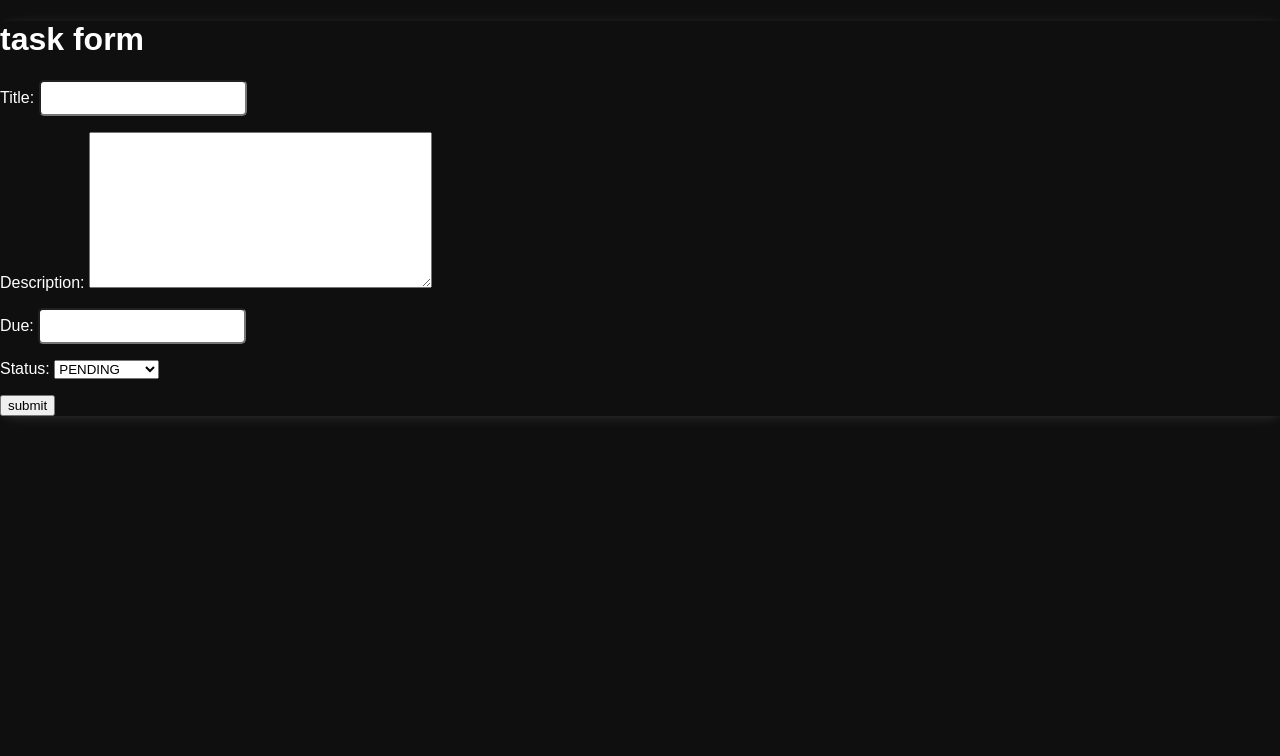
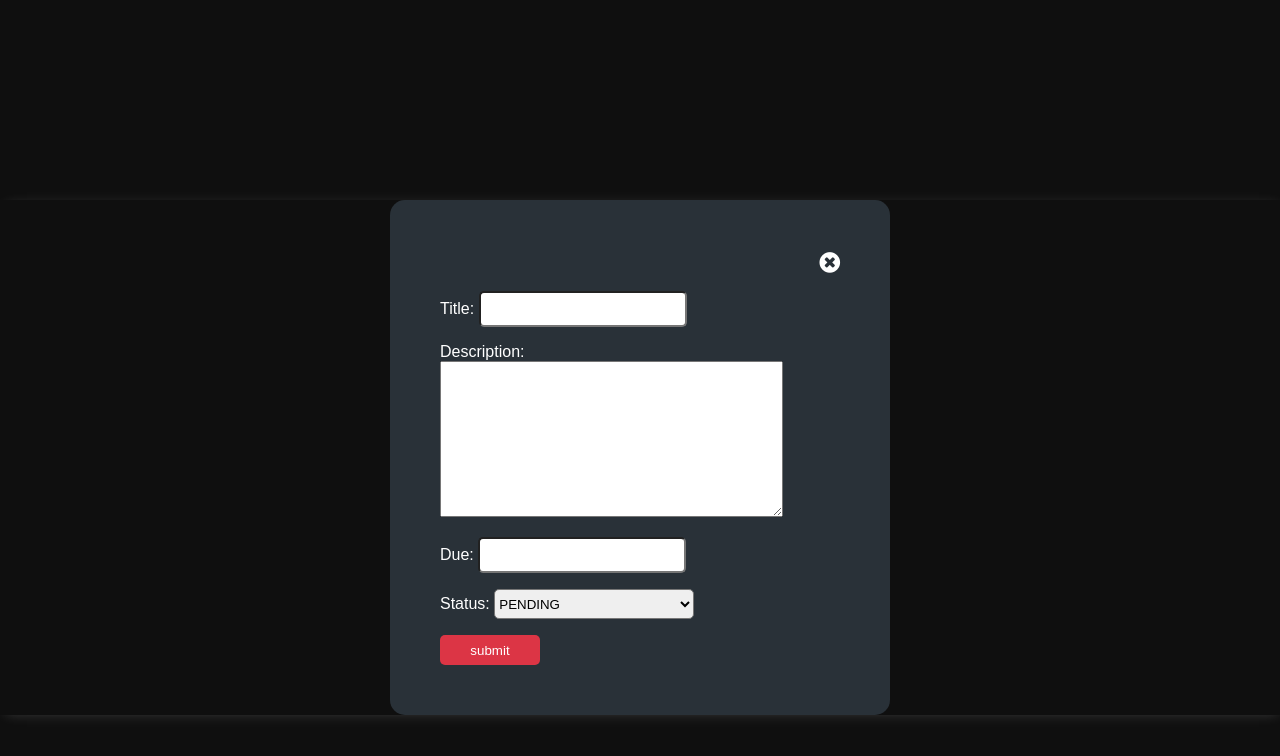
Before and after one commit to shiblykt/todo, a Django app: page /task-create/ in a window 1280 px wide. Shown: the top 756 px of the page. Run offline with Django 4.2, Linux system fonts and the light colour scheme; the visitor is signed in with stand-in values (Sample User, id 1).

Commit message:
fina design

```diff
--- a/tasklist/static/style/main.css
+++ b/tasklist/static/style/main.css
@@ -5,6 +5,30 @@ body {
   font-family: Arial, Helvetica, sans-serif;
   background-color: #0f0f0f;
   color: #fff; }
+
+a {
+  color: #fff; }
+
+input[type='text'] {
+  width: 200px;
+  height: 30px;
+  outline: none;
+  border-radius: 5px; }
+
+input[type='password'] {
+  width: 200px;
+  height: 30px;
+  outline: none;
+  border-radius: 5px; }
+
+.btn {
+  color: #fff;
+  background-color: #dc3545;
+  width: 100px;
+  height: 30px;
+  border: none;
+  border-radius: 5px;
+  cursor: pointer; }
 
 .container {
   max-width: 100%;
@@ -38,11 +62,6 @@ p.color_pending {
   -webkit-box-shadow: 2px 2px 13px -4px rgba(255, 255, 255, 0.21);
   box-shadow: 2px 2px 13px -4px rgba(255, 255, 255, 0.21); }
 
-.grid-container {
-  display: grid;
-  gap: 50px;
-  padding: 10px; }
-
 .task-wrapper {
   -webkit-box-shadow: 2px 2px 13px -4px rgba(255, 255, 255, 0.21);
   box-shadow: 2px 2px 13px -4px rgba(255, 255, 255, 0.21);
@@ -54,12 +73,14 @@ p.color_pending {
   padding: 0px 0px 20px 20px;
   word-wrap: break-word; }
 
+.grid-container {
+  display: grid;
+  gap: 50px;
+  padding: 10px; }
+
 @media screen and (min-width: 768px) {
   .grid-container {
     grid-template-columns: repeat(4, 1fr); } }
-a {
-  color: #fff; }
-
 .delete-task {
   display: flex;
   justify-content: end;
@@ -83,7 +104,7 @@ a {
   width: 180px;
   border-radius: 5px 0px 0px 5px; }
 
-.input-button {
+.search-button {
   border-radius: 0px 5px 5px 0px;
   height: 30px;
   width: 64px;
@@ -100,7 +121,19 @@ a {
   display: flex;
   justify-content: space-between; }
 
-.login-container {
+.btn-logout {
+  color: #fff;
+  background-color: #c5cae9;
+  width: 100px;
+  height: 30px;
+  border: none;
+  border-radius: 5px;
+  cursor: pointer;
+  color: #0f0f0f;
+  -webkit-box-shadow: 2px 2px 13px -4px rgba(255, 255, 255, 0.21);
+  box-shadow: 2px 2px 13px -4px rgba(255, 255, 255, 0.21); }
+
+.form-container {
   background-color: #293138;
   max-width: 400px;
   margin: auto;
@@ -108,19 +141,20 @@ a {
   border-radius: 15px;
   margin-top: 200px; }
 
-input[type='text'] {
+.form-container select {
   width: 200px;
   height: 30px;
   outline: none;
   border-radius: 5px; }
 
-input[type='password']::placeholder {
-  padding: 10px; }
-
-input[type='password'] {
-  width: 200px;
-  height: 30px;
-  outline: none;
-  border-radius: 5px; }
+.delete-confirm-container {
+  background-color: #293138;
+  max-width: 400px;
+  margin: auto;
+  padding: 50px;
+  border-radius: 15px;
+  margin-top: 200px;
+  padding: 10px;
+  word-wrap: break-word; }
 
 /*# sourceMappingURL=main.css.map */
--- a/tasklist/static/style/main.scss
+++ b/tasklist/static/style/main.scss
@@ -1,28 +1,55 @@
+// sass variables
 $header-color: linear-gradient(to right, #200122, #6f0000);
 $status-pending: #dc3545;
 $font-color: #fff;
 $task-color: #293138;
+
+// sass mixins
+@mixin buttons($color-theme: #dc3545) {
+  color: $font-color;
+  background-color: $color-theme;
+  width: 100px;
+  height: 30px;
+  border: none;
+  border-radius: 5px;
+  cursor: pointer;
+}
+
 @mixin status($theme: #198754) {
   background: $theme;
   width: fit-content;
   color: $font-color;
   border-radius: 15px;
   padding: 5px;
-}
+}//mixins for status indicator
+
 @mixin shadow {
   -webkit-box-shadow: 2px 2px 13px -4px rgba(255, 255, 255, 0.21);
   box-shadow: 2px 2px 13px -4px rgba(255, 255, 255, 0.21);
 }
+
 @mixin d-flex-between($position: space-between) {
   display: flex;
   justify-content: $position;
 }
+
 @mixin input-fields {
   width: 200px;
   height: 30px;
   outline: none;
   border-radius: 5px;
 }
+
+@mixin form-container {
+  background-color: $task-color;
+  max-width: 400px;
+  margin: auto;
+  padding: 50px;
+  border-radius: 15px;
+  margin-top: 200px;
+}//mmixins for forms
+
+// common styles
 body {
   margin: 0%;
   padding: 0%;
@@ -31,18 +58,37 @@ body {
   background-color: #0f0f0f;
   color: $font-color;
 }
+
+a {
+  color: $font-color;
+}
+
+input[type='text'] {
+  @include input-fields;
+}
+input[type='password'] {
+  @include input-fields;
+}
+
+.btn {
+  @include buttons;
+}
+
+// main page style
 .container {
   max-width: 100%;
   margin: auto;
   background-color: var(--color-canvas-default);
   @include shadow;
 }
+
 p.color_completed {
   @include status;
 }
 p.color_pending {
   @include status($theme: grey);
-}
+}//dynamiclly indicate status
+
 .header-bar {
   width: 100%;
   position: fixed;
@@ -53,11 +99,7 @@ p.color_pending {
   padding: 20px;
   @include shadow;
 }
-.grid-container {
-  display: grid;
-  gap: 50px;
-  padding: 10px;
-}
+
 .task-wrapper {
   @include shadow;
   color: $font-color;
@@ -67,20 +109,25 @@ p.color_pending {
   border-radius: 5px;
   padding: 0px 0px 20px 20px;
   word-wrap: break-word;
+} //individual task container
+
+.grid-container {
+  display: grid;
+  gap: 50px;
+  padding: 10px;
 }
 @media screen and (min-width: 768px) {
   .grid-container {
     grid-template-columns: repeat(4, 1fr);
   }
-}
-a {
-  color: $font-color;
-}
+} //media query for making grid responsive
+
 .delete-task {
-  display: flex;
-  justify-content: end;
+  @include d-flex-between($position: end);
   padding: 5px;
-}
+} //deleting individual tasks
+
+// search box in main page
 .input-container {
   @include d-flex-between;
   margin: 20px;
@@ -88,6 +135,7 @@ a {
   border-radius: 5px;
   background-color: rgb(70, 127, 208);
 }
+
 .input-container input:focus,
 .input-container input:active {
   outline: none;
@@ -98,7 +146,7 @@ a {
   width: 180px;
   border-radius: 5px 0px 0px 5px;
 }
-.input-button {
+.search-button {
   border-radius: 0px 5px 5px 0px;
   height: 30px;
   width: 64px;
@@ -110,25 +158,28 @@ a {
   @include d-flex-between($position: end);
   margin-top: 50px;
 }
+// end of search box styles
+
 .edit-task {
   @include d-flex-between;
+}//edit icon in individual task container
+
+.btn-logout {
+  @include buttons($color-theme: #c5cae9);
+  color: #0f0f0f;
+  @include shadow;
 }
-
-.login-container {
-  background-color: $task-color;
-  max-width: 400px;
-  margin: auto;
-  padding: 50px;
-  border-radius: 15px;
-  margin-top: 200px
+// form styles
+.form-container {
+  @include form-container;
 }
-input[type='text'] {
+.form-container select {
   @include input-fields;
 }
 
-input[type='password']::placeholder{
+// delete confirmation page
+.delete-confirm-container {
+  @include form-container;
   padding: 10px;
+  word-wrap: break-word;
 }
-input[type='password'] {
-  @include input-fields;
-}
--- a/tasklist/templates/tasklist/form.html
+++ b/tasklist/templates/tasklist/form.html
@@ -1,7 +1,15 @@
 {% extends 'tasklist/master.html' %} {% load static %} {%block content %}
-<h1>task form</h1>
-<form method="post">
-  {% csrf_token %} {{form.as_p}}
-  <input type="submit" value="submit" />
-</form>
+
+<div class="form-container">
+  <div style="display: flex; justify-content: end">
+    <a href="{% url 'tasks' %}"
+      ><i class="fa fa-times-circle" style="font-size: 24px"></i
+    ></a>
+  </div>
+  <form method="post">
+    {% csrf_token %} {{form.as_p}}
+    <input class="btn" type="submit" value="submit" />
+  </form>
+</div>
+
 {% endblock %}
--- a/tasklist/templates/tasklist/signup.html
+++ b/tasklist/templates/tasklist/signup.html
@@ -2,7 +2,7 @@
 <h1>signup</h1>
 <form method="post">
   {% csrf_token %} {{form.as_p}}
-  <input type="submit" value="submit" />
+  <input class="btn" type="submit" value="submit" />
 </form>
 <p>Already have an account?<a href="{% url 'login' %}">login</a></p>
 {% endblock %}
--- a/tasklist/views.py
+++ b/tasklist/views.py
@@ -11,7 +11,7 @@ from django.contrib.auth.forms import UserCreationForm
 from django.contrib.auth import login
 
 class CustomLoginView(LoginView):
-    template_name = 'tasklist/login.html'
+    template_name = 'tasklist/login.html' #overriding default search of templates
     fields = '__all__'
     redirect_authenticated_user: True
 
@@ -52,11 +52,6 @@ class TaskList(LoginRequiredMixin,ListView):
         return context
 
 
-# class TaskDetail(DetailView):
-#     model = Task
-#     context_object_name = 'task'
-#     template_name = 'tasklist/task.html'
-
 class TaskCreate(LoginRequiredMixin,CreateView):
     model = Task
     template_name = 'tasklist/form.html'
```
Also changed, not shown: tasklist/static/style/App.css (added, +23 -0 lines), tasklist/templates/tasklist/login.html (+6 -4 lines), tasklist/templates/tasklist/task_confirm_delete.html (+14 -6 lines), tasklist/templates/tasklist/task_list.html (+6 -4 lines), 1 other file.
